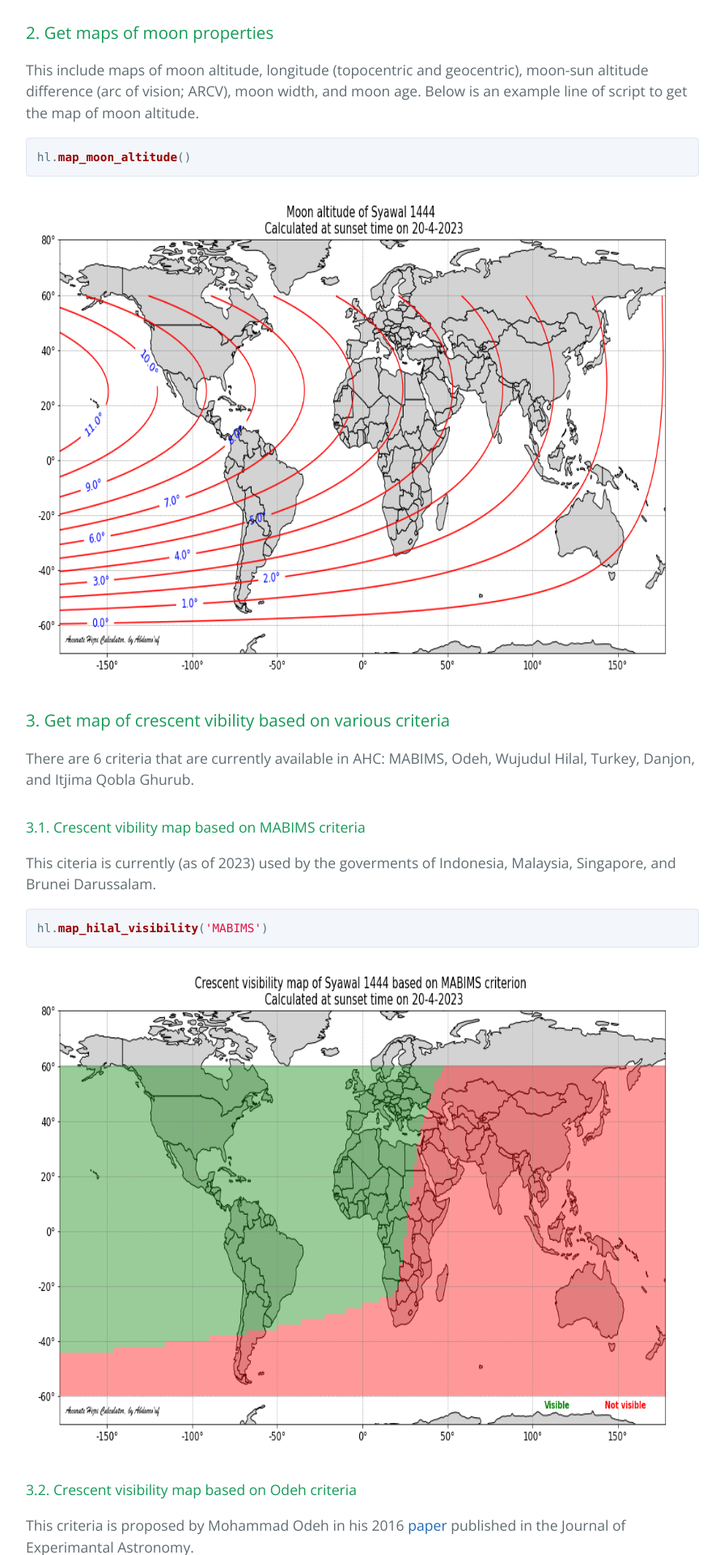
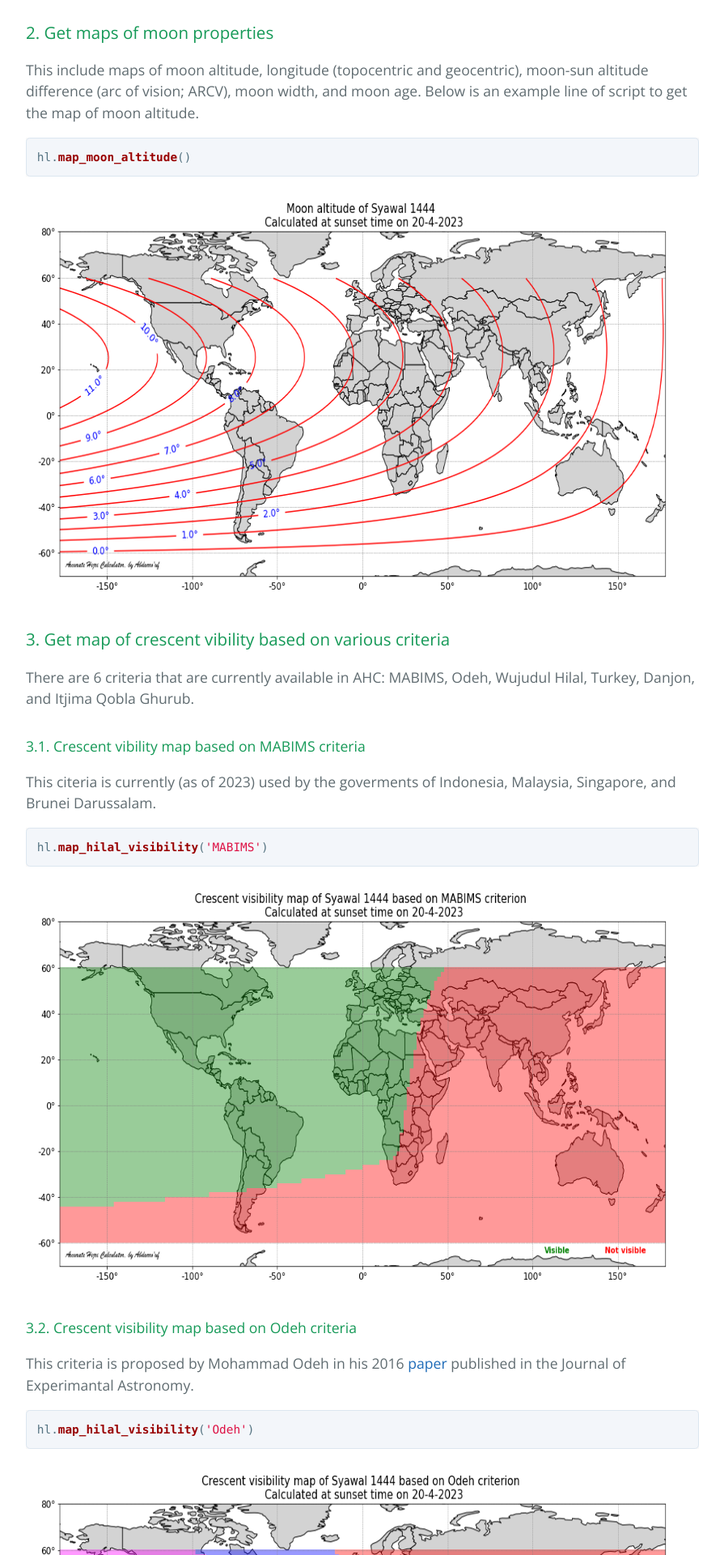
Before and after one commit to accuhijri/accuhijri.github.io, a Jekyll site: the page built from index.md, in a window 1280 px wide. Shown: the part 3091-5011 px from the top of the page at 81% size, without its empty margins (192-1087 px from the left). Built offline with Jekyll 4.4.1, drawn with Linux system fonts in a browser that asks for light colours.

Commit message:
Update index.md

````diff
--- a/index.md
+++ b/index.md
@@ -71,7 +71,7 @@
 ```ruby
 hl.map_moon_altitude()
 ```
-<img src="figures/moon_alt_Syawal_1444_2042023.png" width=1200 height=600>
+<img src="figures/moon_alt_Syawal_1444_2042023.png" width=1000 height=500>
 
 ### 3. Get map of crescent vibility based on various criteria
 There are 6 criteria that are currently available in AHC: MABIMS, Odeh, Wujudul Hilal, Turkey, Danjon, and Itjima Qobla Ghurub.
@@ -81,18 +81,18 @@
 ```ruby
 hl.map_hilal_visibility('MABIMS')
 ```
-<img src="figures/map_mabims_Syawal_1444_2042023.png" width=1200 height=600>
+<img src="figures/map_mabims_Syawal_1444_2042023.png" width=1000 height=500>
 
 #### 3.2. Crescent visibility map based on Odeh criteria
 This criteria is proposed by Mohammad Odeh in his 2016 [paper](https://link.springer.com/article/10.1007/s10686-005-9002-5) published in the Journal of Experimantal Astronomy.
 ```ruby
 hl.map_hilal_visibility('Odeh')
 ```
-<img src="figures/map_odeh_Syawal_1444_2042023.png" width=1200 height=600>
+<img src="figures/map_odeh_Syawal_1444_2042023.png" width=1000 height=500>
 
 #### 3.3. Crescent visibility map based on Terkey criteria
 This criteria is proposed by the International Hijri Calendar Union Congress in Istanbul in 2016 to be the criteria for the unified Hijri calendar.
 ```ruby
 hl.map_hilal_visibility('Turkey')
 ```
-<img src="figures/map_turkey_Syawal_1444_2042023.png" width=1200 height=600>
+<img src="figures/map_turkey_Syawal_1444_2042023.png" width=1000 height=500>
````
